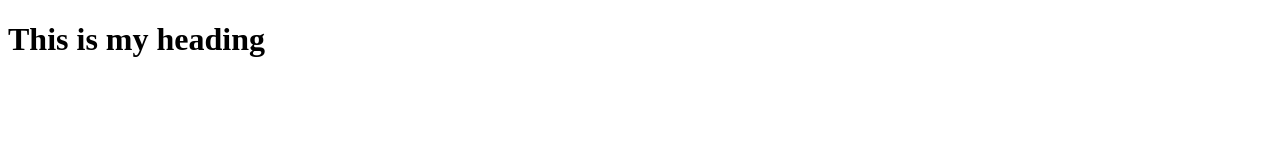
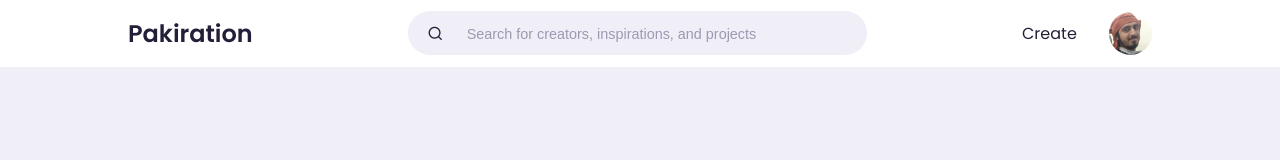
Before and after one commit to hamzasherazii/SocialMediaWebsite, a plain HTML site: page index.html in a window 1280 px wide. Drawn offline with nearby package versions, Linux system fonts and the light colour scheme.

Commit message:
Updated | 4:22 AM | Sunday, January 29, 2022.

```diff
--- /dev/null
+++ b/css/style.css
@@ -0,0 +1,134 @@
+/* -------------------------------------------------- GOOGLE FONTS -------------------------------------------------- */
+@import url('https://fonts.googleapis.com/css2?family=Poppins:wght@300;400;500;600&display=swap');
+
+
+
+/* -------------------------------------------------- GENERAL VARIABLES -------------------------------------------------- */
+
+:root{
+    --color-dark: hsl(252, 30%, 17%); /* hsl stands for hue, saturation, lightness. Head to this ( https://www.w3schools.com/colors/colors_hsl.asp ) website to know more about it */
+    --color-light: hsl(252, 30%, 95%);
+    --color-gray: hsl(252, 15%, 65%);
+    --color-primary: hsl(252, 75%, 60%);
+    --color-secondary: hsl(252, 100%, 90%);
+    --color-success: hsl(120, 95%, 65%);
+    --color-danger: hsl(0, 95%, 65%);
+    --color-black: hsl(252, 30%, 10%);
+    --color-white: hsl(252, 30%, 10%);
+
+    --border-radius: 2rem;
+    --card-border-radius: 1rem;
+    --btn-padding: 0.6rem 2rem;
+    --search-padding: 0.6rem 1rem;
+    --card-padding: 1rem;
+}
+
+
+*,
+*::before,
+*::after{
+    margin: 0;
+    padding: 0;
+    outline: 0;
+    box-sizing: border-box;
+    text-decoration: none;
+    list-style: none;
+    border: none;
+}
+
+body{
+    font-family: "Poppins", sans-serif;
+    color: var(--color-dark);
+    background: var(--color-light);
+    overflow-x: hidden;
+}
+
+/* -------------------------------------------------- GENERAL STYLES -------------------------------------------------- */
+.container{
+    width: 80%;
+    margin: 0 auto; /* TOP and BOTTOM margins are 0, RIGHT and LEFT margins are auto */
+}
+
+.profile-picture{
+    width: 2.7rem;
+    aspect-ratio: 1/1;
+    border-radius: 50%;
+    overflow: hidden;
+}
+
+img{
+    display: block;
+    width: 100%;
+}
+
+.btn{
+    display: inline-block;
+    padding: var(--btn-padding);
+    font-weight: 500;
+    border-radius: var(--border-radius);
+    cursor: pointer;
+    transition: all 300ms ease;
+    font-size: 0.9rem;
+}
+
+.btn:hover{
+    opacity: 0.8;
+}
+
+.btn-primary{
+    background: var(--color-primary);
+    color: white;
+}
+
+.text-bold{
+    font-weight: 500;
+}
+
+.text-muted{
+    color: var(--color-gray);
+}
+
+/* ------------x-------------------------------------- GENERAL STYLES --------------------------------x------------------ */
+
+/* -------------------------------------------------- NAVBAR -------------------------------------------------- */
+
+nav{
+    width: 100%;
+    background: white;
+    padding: 0.7rem 0;
+    position: fixed;
+    top: 0;
+    z-index: 10;
+}
+
+nav .container{
+    display: flex;
+    align-items: center;
+    justify-content: space-between;
+}
+
+nav .search-bar{
+    background: var(--color-light);
+    border-radius: var(--border-radius);
+    padding: var(--search-padding);
+}
+
+nav .search-bar input[type="search"]{
+    background: transparent;
+    width: 30vw;
+    margin-left: 1rem;
+    font-size: 0.9rem;
+    color: var(--color-dark);
+}
+
+nav .search-bar  input[type="search"]::placeholder{
+    color: var(--color-gray);
+}
+
+nav .create{
+    display: flex;
+    align-items: center;
+    gap: 2rem;
+}
+
+/* -------------x------------------------------------- NAVBAR ----------------------------------x---------------- */
--- a/index.html
+++ b/index.html
@@ -1,13 +1,42 @@
 <!DOCTYPE html>
 <html lang="en">
+
 <head>
     <meta charset="UTF-8">
     <meta http-equiv="X-UA-Compatible" content="IE=edge">
     <meta name="viewport" content="width=device-width, initial-scale=1.0">
-    <title>Document</title>
+    <title>Pakiration - Responsive Social Media Website Using HTML, CSS and JavaScript</title>
+
+    <!-- ---------- ICONSCOUT CDN ---------- -->
+    <link rel="stylesheet" href="https://unicons.iconscout.com/release/v2.1.6/css/unicons.css">
+
+    <!-- ---------- STYLESHEET ---------- -->
+    <link rel="stylesheet" href="./css/style.css">
+
 </head>
+
 <body>
-    <h1>This is my heading</h1>
+    <nav>
+        <div class="container">
+            <h2 class="logo">
+                Pakiration
+            </h2>
+            <div class="search-bar">
+                <i class="uil uil-search"></i>
+                <input type="search" placeholder="Search for creators, inspirations, and projects">
+            </div>
+            <div class="create">
+                <label for="create-post">Create</label>
+                <div class="profile-picture">
+                    <img src="./images/profiles/profile-1.jfif">
+                </div>
+            </div>
+        </div>
+    </nav>
+
+
+
 
 </body>
+
 </html>
```
Also changed, not shown: images/profiles/profile-1.jfif (added), images/profiles/profile-20.png (added), 1 other file.
